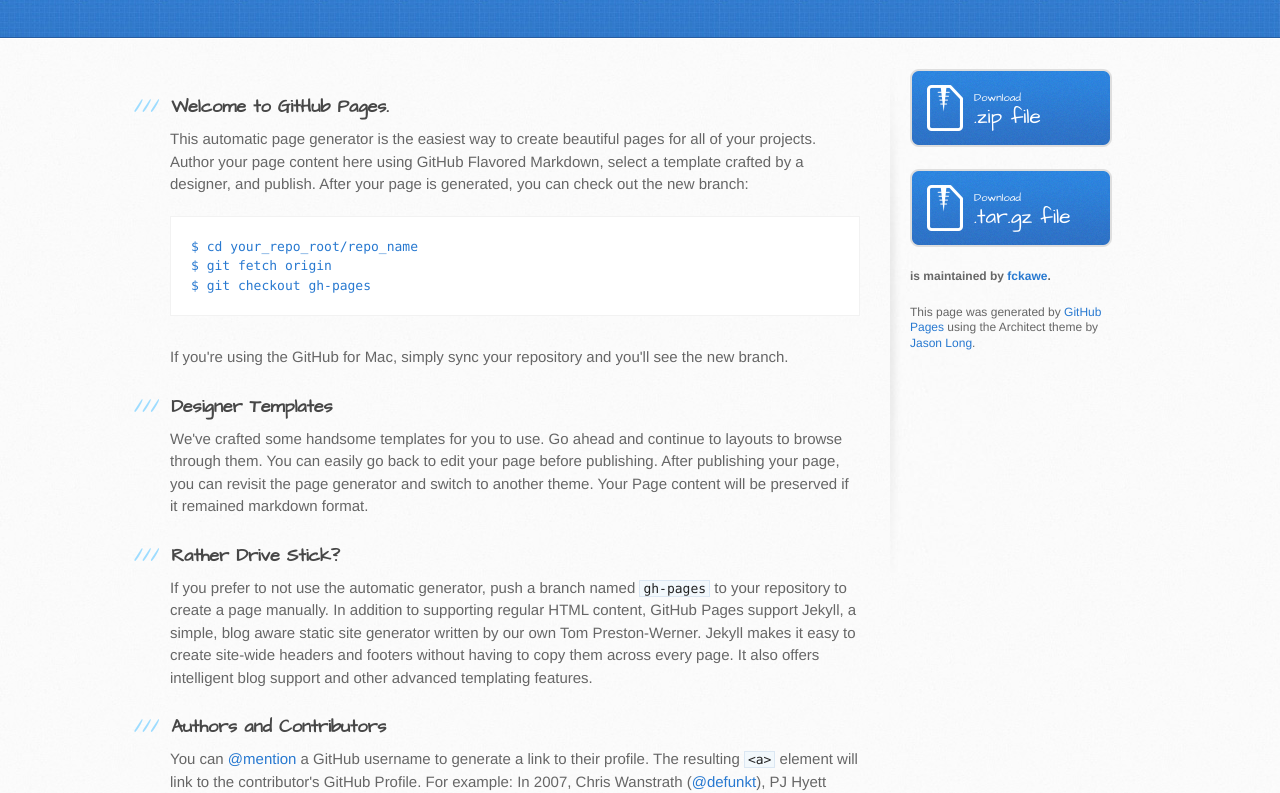
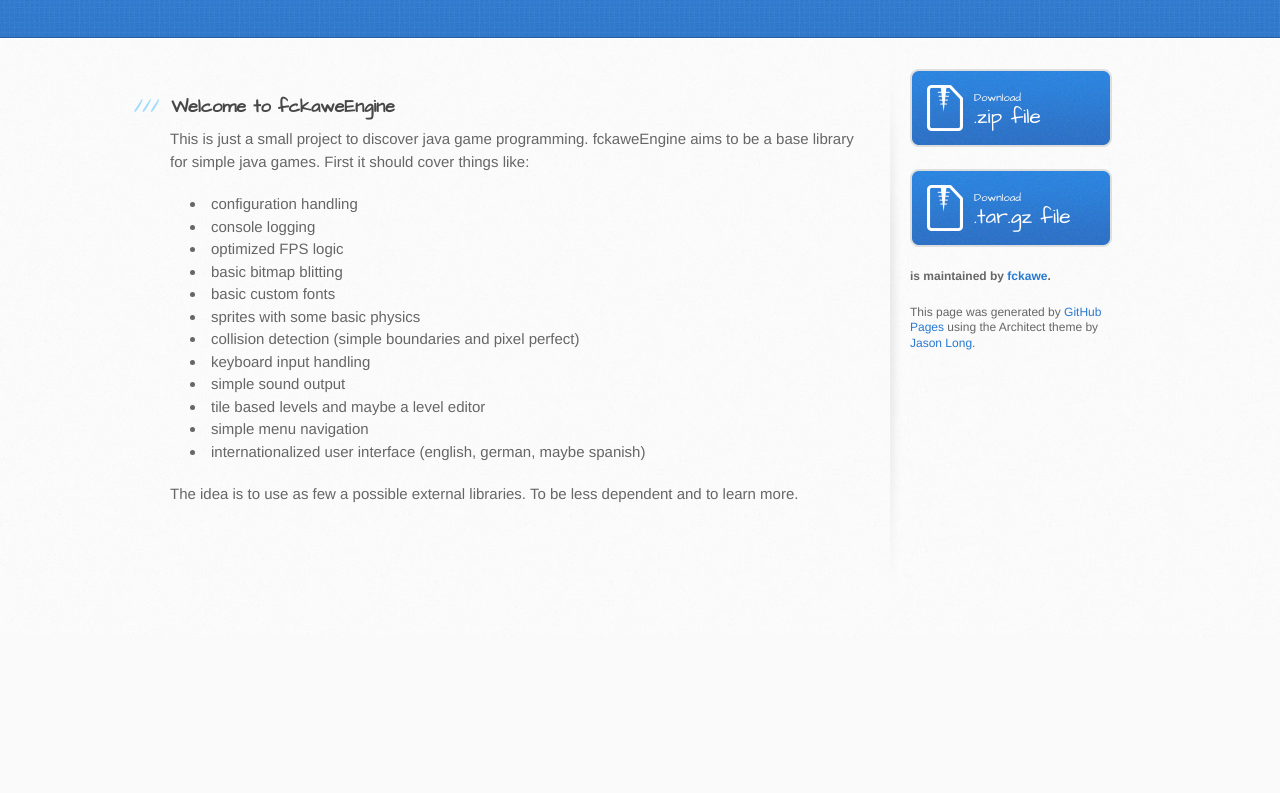
Before and after one commit to fckawe/fckaweEngine, a plain HTML site: page index.html in a window 1280 px wide. Shown: the part 163-956 px from the top of the page. After the commit the page ends 800 px from the top, so only its background shows below. Drawn offline with Linux system fonts and the light colour scheme.

```diff
--- a/index.html
+++ b/index.html
@@ -29,36 +29,25 @@
       <div class="inner clearfix">
         <section id="main-content">
           <h3>
-<a name="welcome-to-github-pages" class="anchor" href="#welcome-to-github-pages"><span class="octicon octicon-link"></span></a>Welcome to GitHub Pages.</h3>
+<a name="welcome-to-fckaweengine" class="anchor" href="#welcome-to-fckaweengine"><span class="octicon octicon-link"></span></a>Welcome to fckaweEngine</h3>
 
-<p>This automatic page generator is the easiest way to create beautiful pages for all of your projects. Author your page content here using GitHub Flavored Markdown, select a template crafted by a designer, and publish. After your page is generated, you can check out the new branch:</p>
+<p>This is just a small project to discover java game programming. fckaweEngine aims to be a base library for simple java games.
+First it should cover things like:</p>
 
-<pre><code>$ cd your_repo_root/repo_name
-$ git fetch origin
-$ git checkout gh-pages
-</code></pre>
-
-<p>If you're using the GitHub for Mac, simply sync your repository and you'll see the new branch.</p>
-
-<h3>
-<a name="designer-templates" class="anchor" href="#designer-templates"><span class="octicon octicon-link"></span></a>Designer Templates</h3>
-
-<p>We've crafted some handsome templates for you to use. Go ahead and continue to layouts to browse through them. You can easily go back to edit your page before publishing. After publishing your page, you can revisit the page generator and switch to another theme. Your Page content will be preserved if it remained markdown format.</p>
-
-<h3>
-<a name="rather-drive-stick" class="anchor" href="#rather-drive-stick"><span class="octicon octicon-link"></span></a>Rather Drive Stick?</h3>
-
-<p>If you prefer to not use the automatic generator, push a branch named <code>gh-pages</code> to your repository to create a page manually. In addition to supporting regular HTML content, GitHub Pages support Jekyll, a simple, blog aware static site generator written by our own Tom Preston-Werner. Jekyll makes it easy to create site-wide headers and footers without having to copy them across every page. It also offers intelligent blog support and other advanced templating features.</p>
-
-<h3>
-<a name="authors-and-contributors" class="anchor" href="#authors-and-contributors"><span class="octicon octicon-link"></span></a>Authors and Contributors</h3>
-
-<p>You can <a href="https://github.com/blog/821" class="user-mention">@mention</a> a GitHub username to generate a link to their profile. The resulting <code>&lt;a&gt;</code> element will link to the contributor's GitHub Profile. For example: In 2007, Chris Wanstrath (<a href="https://github.com/defunkt" class="user-mention">@defunkt</a>), PJ Hyett (<a href="https://github.com/pjhyett" class="user-mention">@pjhyett</a>), and Tom Preston-Werner (<a href="https://github.com/mojombo" class="user-mention">@mojombo</a>) founded GitHub.</p>
-
-<h3>
-<a name="support-or-contact" class="anchor" href="#support-or-contact"><span class="octicon octicon-link"></span></a>Support or Contact</h3>
-
-<p>Having trouble with Pages? Check out the documentation at <a href="http://help.github.com/pages">http://help.github.com/pages</a> or contact <a href="mailto:support@github.com">support@github.com</a> and we’ll help you sort it out.</p>
+<ul>
+<li>configuration handling</li>
+<li>console logging</li>
+<li>optimized FPS logic</li>
+<li>basic bitmap blitting</li>
+<li>basic custom fonts</li>
+<li>sprites with some basic physics</li>
+<li>collision detection (simple boundaries and pixel perfect)</li>
+<li>keyboard input handling</li>
+<li>simple sound output</li>
+<li>tile based levels and maybe a level editor</li>
+<li>simple menu navigation</li>
+<li>internationalized user interface (english, german, maybe spanish)</li>
+</ul><p>The idea is to use as few a possible external libraries. To be less dependent and to learn more.</p>
         </section>
 
         <aside id="sidebar">
```
Also changed, not shown: params.json (+1 -1 lines).
